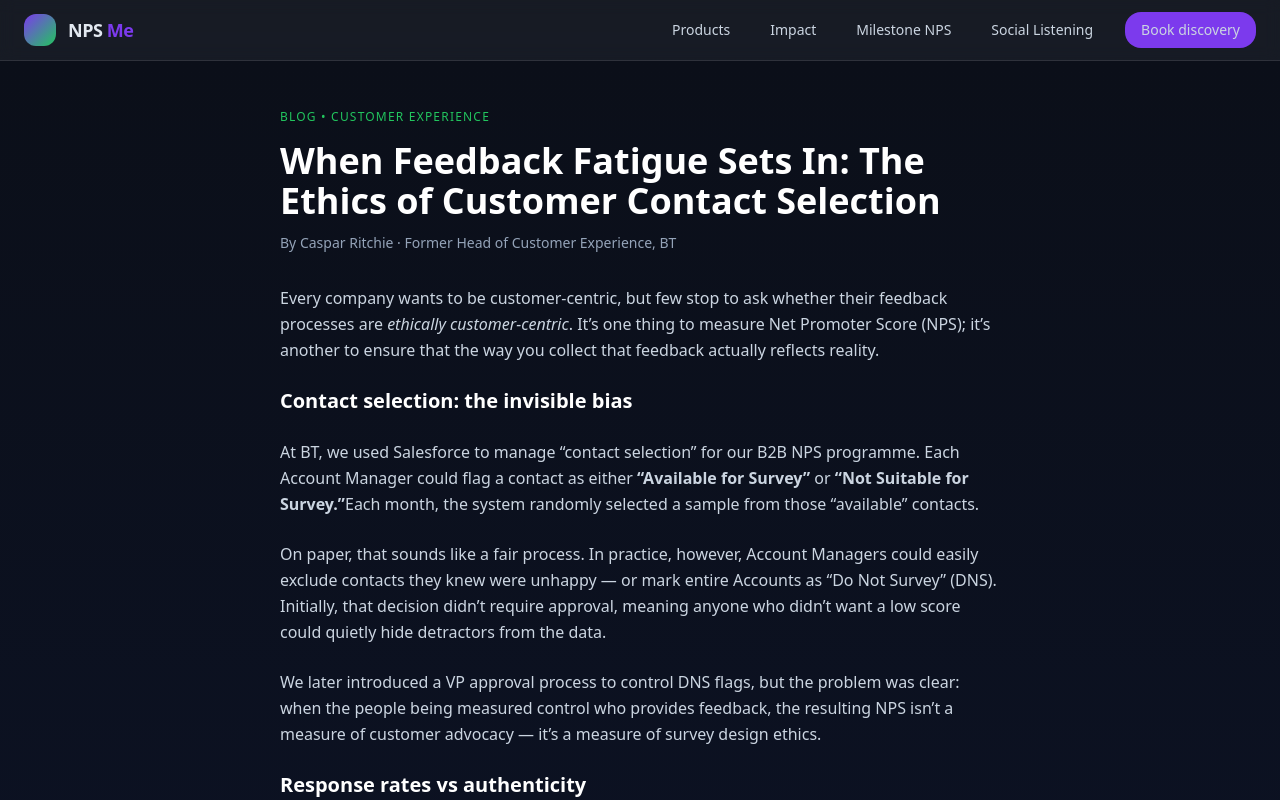
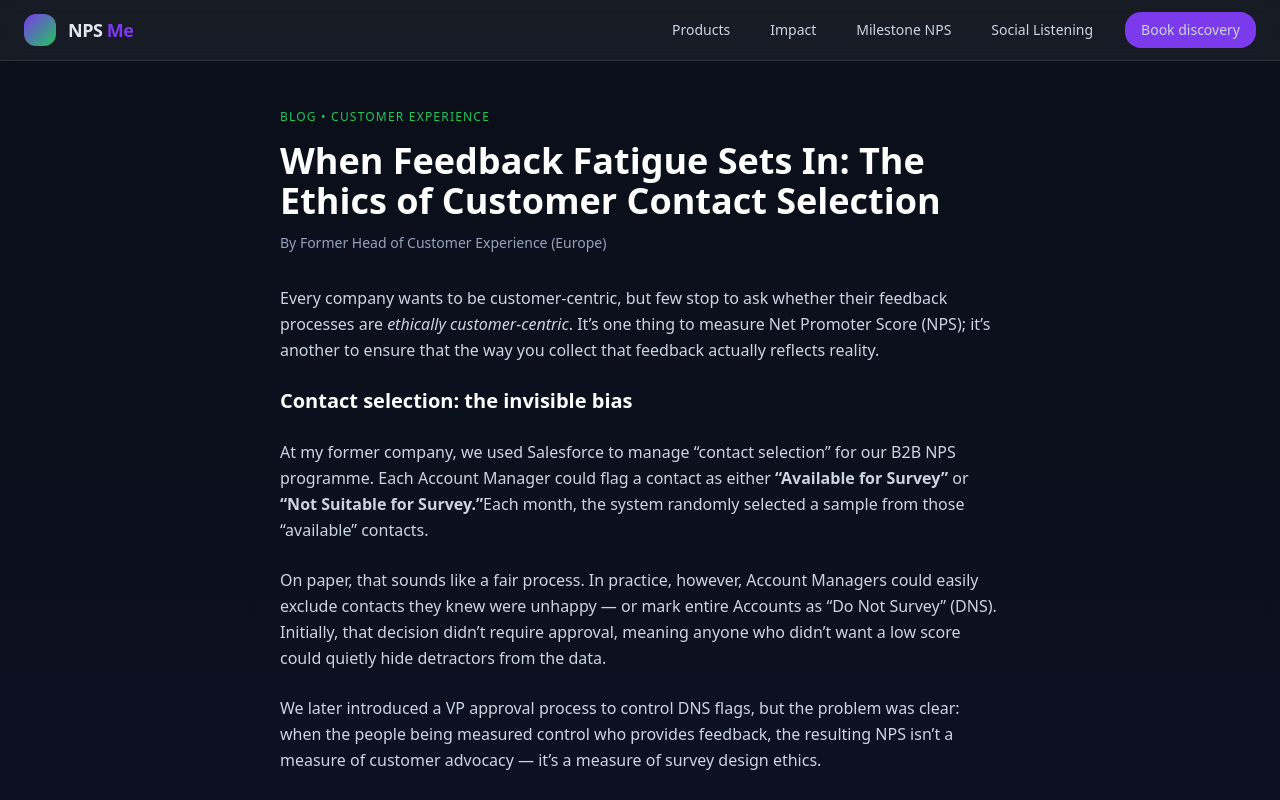
Before and after one commit to CasparRitchie/npsme-site, a React (Vite) app: page /blog/ethical-surveys in a window 1280 px wide. Shown: the top 800 px of the page. Built offline with nearby package versions, Linux system fonts and the light colour scheme.

Commit message:
add ethical survey blog reworded

```diff
--- a/src/pages/BlogEthicalSurveys.jsx
+++ b/src/pages/BlogEthicalSurveys.jsx
@@ -9,7 +9,7 @@ export default function BlogEthicalSurveys() {
       <Seo
         path="/blog/ethical-surveys"
         title="When Feedback Fatigue Sets In: The Ethics of Customer Contact Selection | NPS Me"
-        description="A reflection by former BT Head of Customer Experience Caspar Ritchie on survey ethics, contact selection, and how to build genuinely trustworthy feedback systems."
+        description="A reflection by former Telco Head of Customer Experience (Europe) on survey ethics, contact selection, and how to build genuinely trustworthy feedback systems."
       />
 
       <div className="mx-auto max-w-3xl px-6 py-12">
@@ -20,7 +20,7 @@ export default function BlogEthicalSurveys() {
           When Feedback Fatigue Sets In: The Ethics of Customer Contact Selection
         </h1>
         <p className="mt-3 text-slate-400 text-sm">
-          By Caspar Ritchie · Former Head of Customer Experience, BT
+          By Former Head of Customer Experience (Europe)
         </p>
 
         <div className="mt-8 space-y-6 text-slate-300 leading-relaxed">
@@ -35,7 +35,7 @@ export default function BlogEthicalSurveys() {
             Contact selection: the invisible bias
           </h2>
           <p>
-            At BT, we used Salesforce to manage “contact selection” for our B2B NPS programme.
+            At my former company, we used Salesforce to manage “contact selection” for our B2B NPS programme.
             Each Account Manager could flag a contact as either
             <strong> “Available for Survey” </strong> or
             <strong> “Not Suitable for Survey.”</strong>
```
